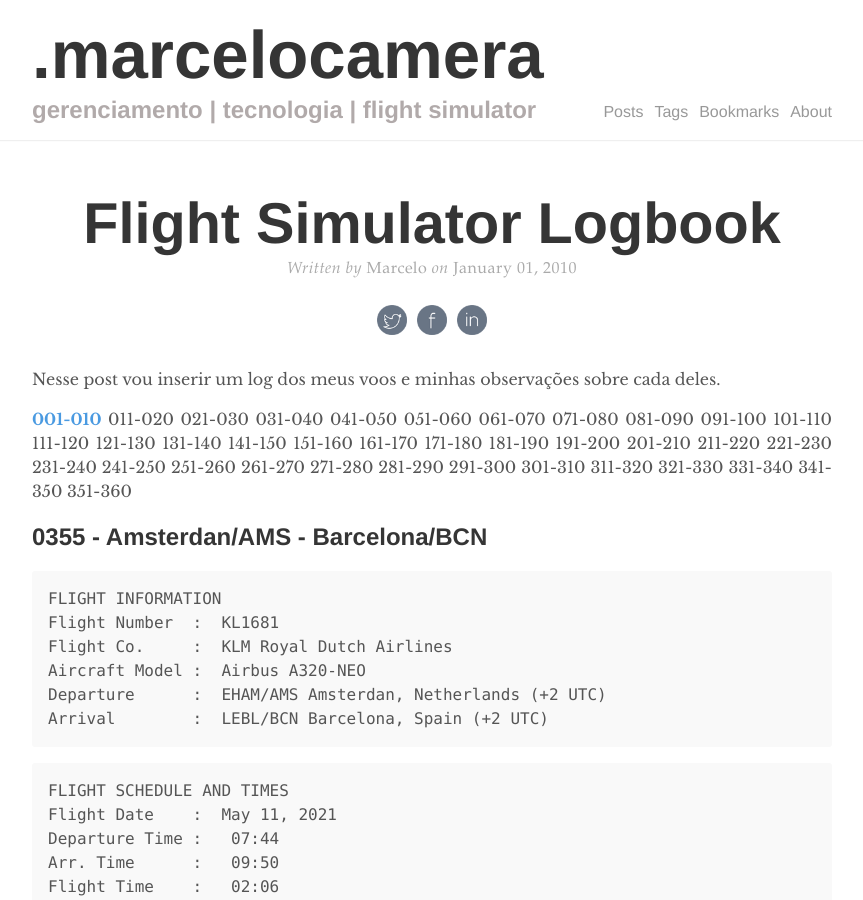
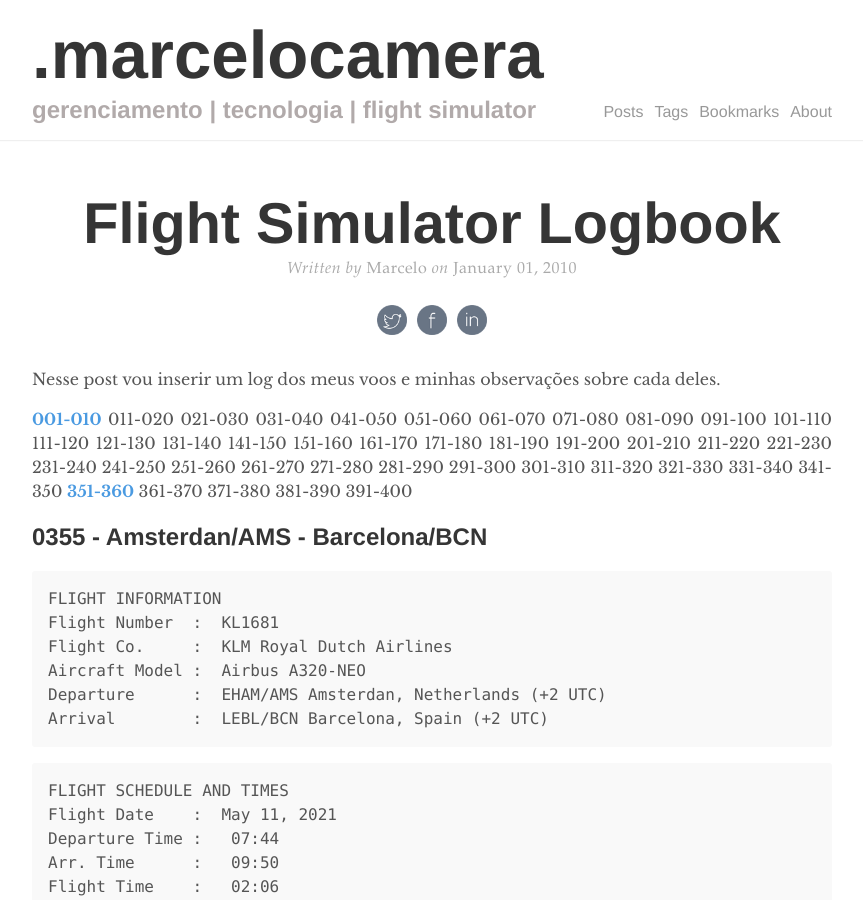
Before and after one commit to marcelocamera/marcelocamera.github.io, a Jekyll site: the page built from _posts/2010-01-01-flight-logbook.md, in a window 1280 px wide and 900 px high. Shown: the whole window, without its empty margins (208-1071 px from the left). Built offline with Jekyll 4.4.1, drawn with Linux system fonts in a browser that asks for light colours; comment, search, counter and statistics services are not loaded.

Commit message:
Update 2010-01-01-flight-logbook.md

```diff
--- a/_posts/2010-01-01-flight-logbook.md
+++ b/_posts/2010-01-01-flight-logbook.md
@@ -12,8 +12,9 @@ Nesse post vou inserir um log dos meus voos e minhas observações sobre cada de
 <a href="#1"><b>001-010</b></a> 011-020 021-030 031-040 041-050 051-060 061-070 071-080 081-090 091-100
 101-110 111-120 121-130 131-140 141-150 151-160 161-170 171-180 181-190 191-200
 201-210 211-220 221-230 231-240 241-250 251-260 261-270 271-280 281-290 291-300
-301-310 311-320 321-330 331-340 341-350 351-360
+301-310 311-320 321-330 331-340 341-350 <a href="#351"><b>351-360</b></a> 361-370 371-380 381-390 391-400
 
+<section id ="#361"></section>
 ## 0355 - Amsterdan/AMS - Barcelona/BCN
 {% highlight markdown %}
 FLIGHT INFORMATION
```
